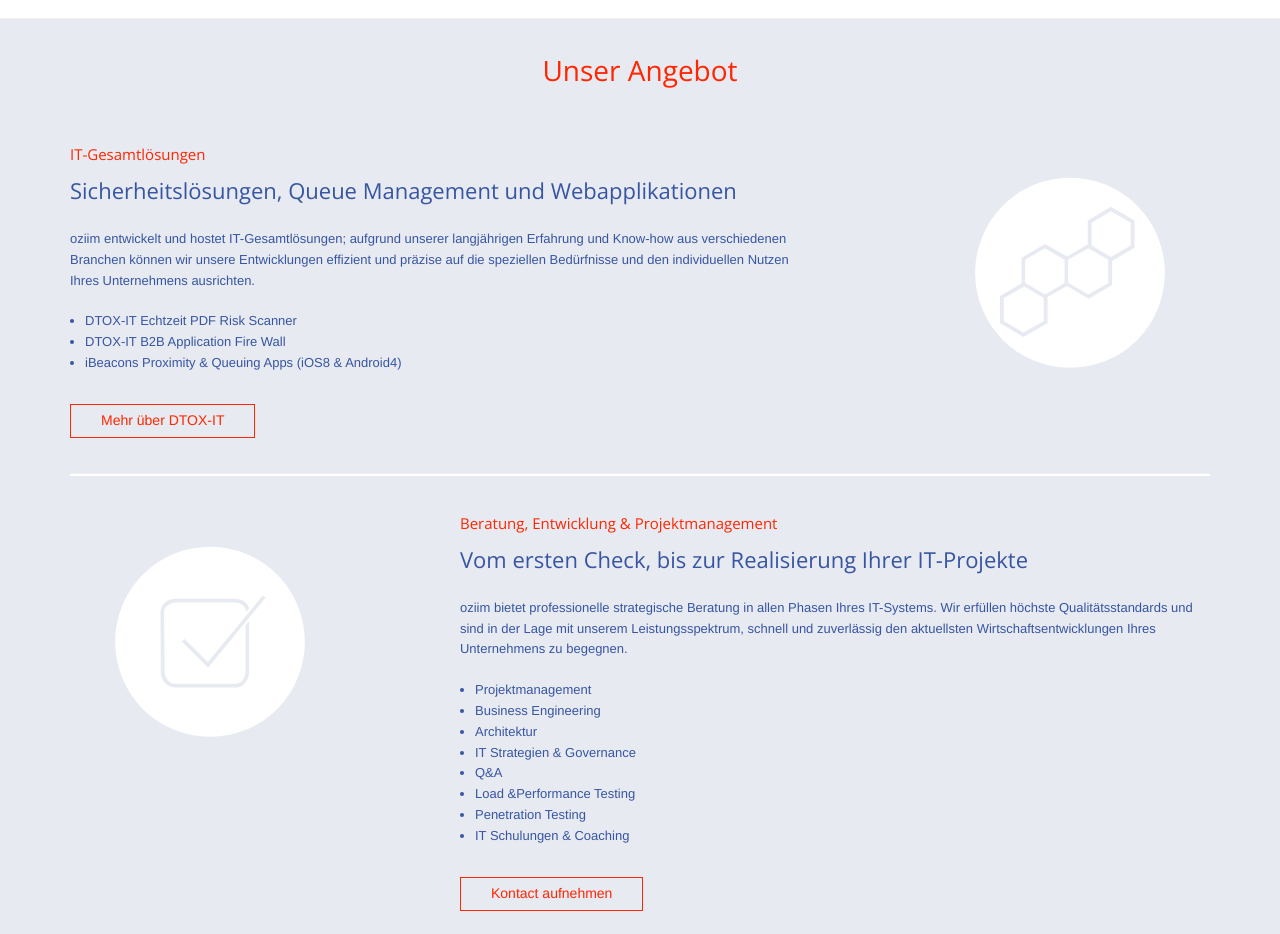
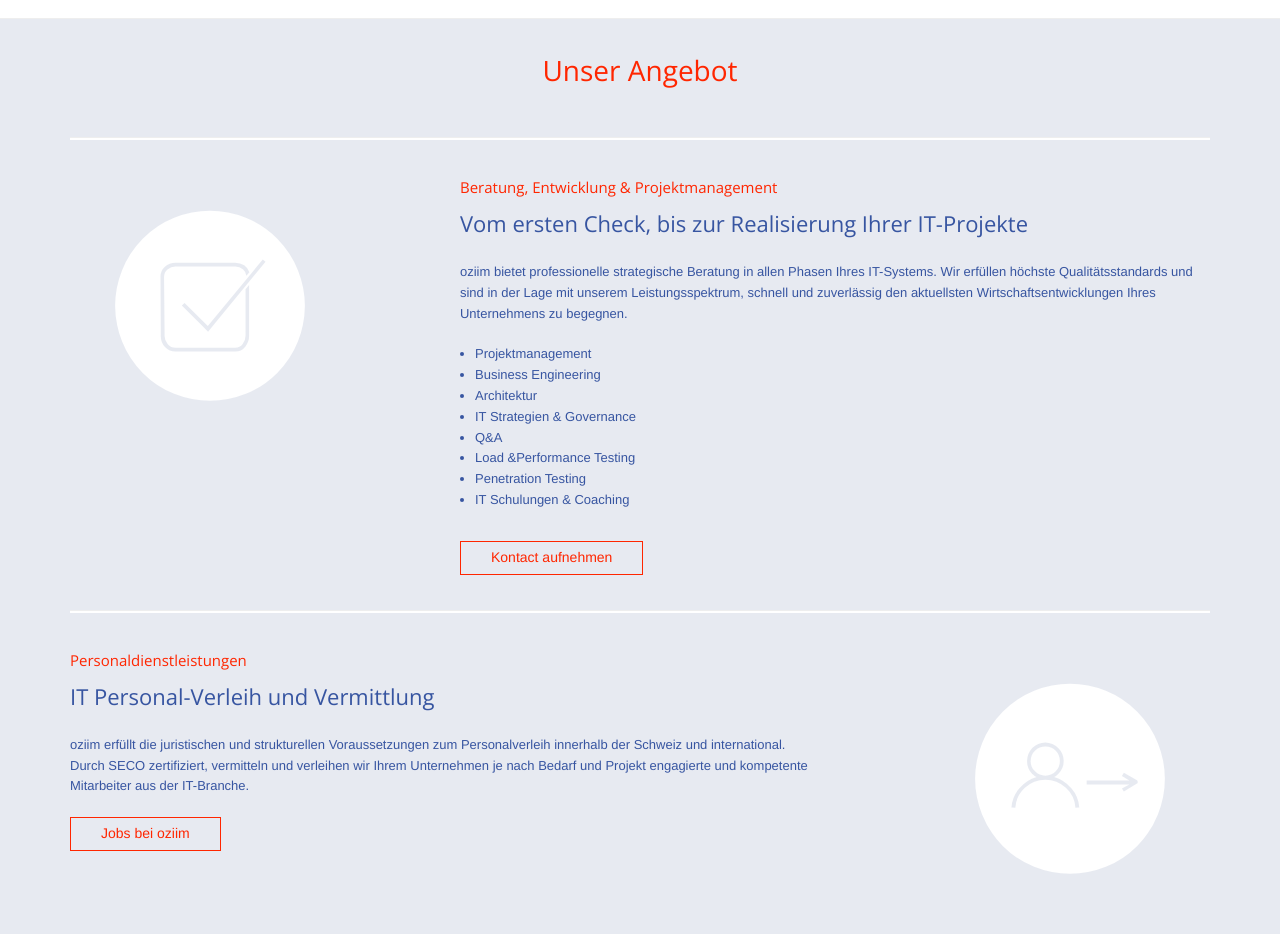
Before and after one commit to AlbertOzimek/oziim, a website: page app/index.html in a window 1280 px wide. Shown: the part 1200-2134 px from the top of the page. Drawn offline with nearby package versions, Linux system fonts and the light colour scheme; some packages are replaced by stand-ins of ours; files that its build step writes are made by us from their sources; files whose address does not match are found by name.

Commit message:
deleting detox

```diff
--- a/app/index.html
+++ b/app/index.html
@@ -90,22 +90,6 @@
                 <div class="title-v1">
                     <h2>Unser Angebot</h2>
                 </div>
-                <div class="row">
-                    <div class="col-md-8">
-                        <h4>IT-Gesamtlösungen</h4>
-                        <h3>Sicherheitslösungen, Queue Management und Webapplikationen</h3>
-                        <p>oziim entwickelt und hostet IT-Gesamtlösungen; aufgrund unserer langjährigen Erfahrung und Know-how aus verschiedenen Branchen können wir unsere Entwicklungen effizient und präzise auf die speziellen Bedürfnisse und den individuellen Nutzen Ihres Unternehmens ausrichten.</p>
-                        <ul>
-                            <li>DTOX-IT Echtzeit PDF Risk Scanner</li>
-                            <li>DTOX-IT B2B Application Fire Wall</li>
-                            <li>iBeacons Proximity & Queuing Apps (iOS8 & Android4)</li>
-                        </ul>
-                        <a href="https://www.dtox-it.com/" type="button" class="btn btn-default btn-red">Mehr über DTOX-IT</a>
-                    </div>
-                    <div class="col-md-4 text-right">
-                        <i class="icon-bg-white icon-icons_claims-04"></i>
-                    </div>
-                </div>
                 <hr>
                 <div class="row">
                     <div class="col-md-4 text-left">
```
